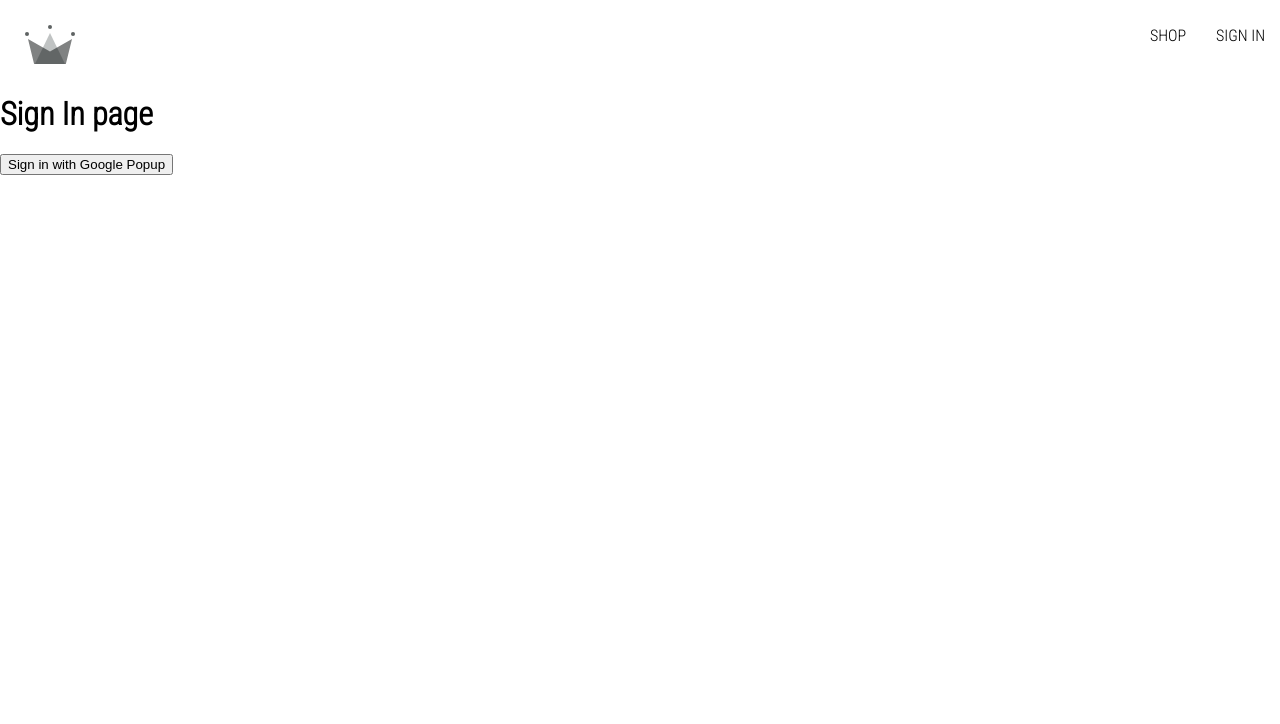
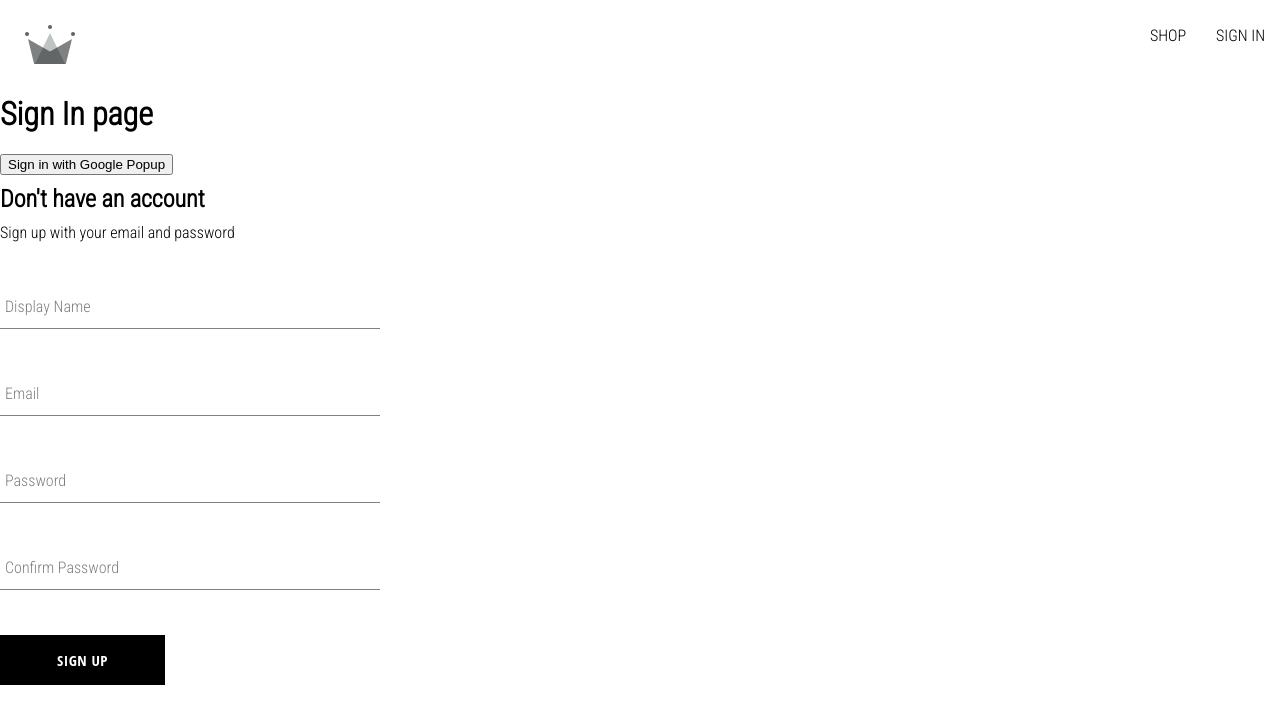
Before and after one commit to HrishiD89/CrownClothing, a React (Create React App) app: page /sign-in in a window 1280 px wide. Shown: the top 724 px of the page. Built offline with nearby package versions, Linux system fonts and the light colour scheme.

Commit message:
created sign up component

```diff
--- /dev/null
+++ b/src/Components/button/button.component.jsx
@@ -0,0 +1,24 @@
+// we know inside there are three button
+// default
+// inverted
+// goolge sign in
+
+import "./button.styles.scss";
+
+const BUTTON_TYPE_CLASSES = {
+  google: "google-sign-in",
+  inverted: "inverted",
+};
+
+const Button = ({ children, buttonType, ...otherProps }) => {
+  return (
+    <button
+      className={`button-container ${BUTTON_TYPE_CLASSES[buttonType]}`}
+      {...otherProps}
+    >
+      {children}
+    </button>
+  );
+};
+
+export default Button;
--- /dev/null
+++ b/src/Components/button/button.styles.scss
@@ -0,0 +1,46 @@
+.button-container {
+  min-width: 165px;
+  width: auto;
+  height: 50px;
+  letter-spacing: 0.5px;
+  line-height: 50px;
+  padding: 0 35px 0 35px;
+  font-size: 15px;
+  background-color: black;
+  color: white;
+  text-transform: uppercase;
+  font-family: 'Open Sans Condensed';
+  font-weight: bolder;
+  border: none;
+  cursor: pointer;
+  display: flex;
+  justify-content: center;
+
+  &:hover {
+    background-color: white;
+    color: black;
+    border: 1px solid black;
+  }
+
+  &.google-sign-in {
+    background-color: #4285f4;
+    color: white;
+
+    &:hover {
+      background-color: #357ae8;
+      border: none;
+    }
+  }
+
+  &.inverted {
+    background-color: white;
+    color: black;
+    border: 1px solid black;
+
+    &:hover {
+      background-color: black;
+      color: white;
+      border: none;
+    }
+  }
+}
--- /dev/null
+++ b/src/Components/form-input/form-input.component.jsx
@@ -0,0 +1,18 @@
+import "./form-input.styles.scss";
+
+const FormInput = ({ label, ...otherProps }) => {
+  return (
+    <div className="group">
+      <input className="form-input" {...otherProps} />
+      {label && (
+        <label
+          className={`${otherProps.length ? "shirnk" : ""} form-input-label`}
+        >
+          {label}
+        </label>
+      )}
+    </div>
+  );
+};
+
+export default FormInput;
--- /dev/null
+++ b/src/Components/form-input/form-input.styles.scss
@@ -0,0 +1,54 @@
+$sub-color: grey;
+$main-color: black;
+
+@mixin shrinkLabel {
+  top: -14px;
+  font-size: 12px;
+  color: $main-color;
+}
+
+.group {
+  position: relative;
+  margin: 45px 0;
+
+  .form-input {
+    background: none;
+    background-color: white;
+    color: $sub-color;
+    font-size: 18px;
+    padding: 10px 10px 10px 5px;
+    display: block;
+    width: 100%;
+    border: none;
+    border-radius: 0;
+    border-bottom: 1px solid $sub-color;
+    margin: 25px 0;
+
+    &:focus {
+      outline: none;
+    }
+
+    &:focus ~ .form-input-label {
+      @include shrinkLabel();
+    }
+  }
+
+  input[type='password'] {
+    letter-spacing: 0.3em;
+  }
+
+  .form-input-label {
+    color: $sub-color;
+    font-size: 16px;
+    font-weight: normal;
+    position: absolute;
+    pointer-events: none;
+    left: 5px;
+    top: 10px;
+    transition: 300ms ease all;
+
+    &.shrink {
+      @include shrinkLabel();
+    }
+  }
+}
--- /dev/null
+++ b/src/Components/sign-up-form/sign-up-form.component.jsx
@@ -0,0 +1,102 @@
+import { useState, useEffect } from "react";
+import {
+  createAuthUserWithEmailAndPassword,
+  createUserDocumentFromAuth,
+} from "../../utils/firebase/firebase.utils";
+
+import FormInput from "../form-input/form-input.component";
+import Button from "../button/button.component";
+
+import "./sign-up-form.style.scss";
+
+const defaultFormFields = {
+  displayName: "",
+  email: "",
+  password: "",
+  confirmPassword: "",
+};
+
+const SignUpForm = () => {
+  const [formFields, setFormFields] = useState(defaultFormFields);
+  const { displayName, email, password, confirmPassword } = formFields;
+
+  console.log(formFields);
+
+  const resetFormFields = () => {
+    setFormFields(defaultFormFields);
+  };
+
+  const handleSubmit = async (event) => {
+    event.preventDefault();
+    // check for password mathch
+    if (password !== confirmPassword) {
+      alert("passwords do not match");
+      return;
+    }
+
+    try {
+      const { user } = await createAuthUserWithEmailAndPassword(
+        email,
+        password
+      );
+
+      await createUserDocumentFromAuth(user, { displayName });
+      resetFormFields();
+    } catch (error) {
+      if (error.code === "auth/email-already-in-use") {
+        alert("This Email is already in use");
+        return;
+      } else {
+        alert(error);
+      }
+    }
+  };
+
+  const handleChange = (event) => {
+    const { name, value } = event.target;
+
+    setFormFields({ ...formFields, [name]: value });
+  };
+  return (
+    <div className="sign-up-container">
+      <h2>Don't have an account</h2>
+      <span>Sign up with your email and password</span>
+      <form onSubmit={handleSubmit}>
+        <FormInput
+          label="Display Name"
+          type="text"
+          required
+          onChange={handleChange}
+          name="displayName"
+          value={displayName}
+        />
+        <FormInput
+          label="Email"
+          type="email"
+          required
+          onChange={handleChange}
+          name="email"
+          value={email}
+        />
+        <FormInput
+          label="Password"
+          type="password"
+          required
+          onChange={handleChange}
+          name="password"
+          value={password}
+        />
+        <FormInput
+          label="Confirm Password"
+          type="password"
+          required
+          onChange={handleChange}
+          name="confirmPassword"
+          value={confirmPassword}
+        />
+        <Button type="submit">Sign Up</Button>
+      </form>
+    </div>
+  );
+};
+export default SignUpForm;
--- /dev/null
+++ b/src/Components/sign-up-form/sign-up-form.style.scss
@@ -0,0 +1,9 @@
+.sign-up-container{
+    display:flex;
+    flex-direction:column;
+    width:380px;
+
+    h2{
+        margin:10px 0;
+    }
+}
--- a/src/routes/sign-in/sign_in.component.jsx
+++ b/src/routes/sign-in/sign_in.component.jsx
@@ -1,7 +1,12 @@
+import { useEffect } from "react";
+import { getRedirectResult } from "firebase/auth";
 import {
+  auth,
   signInWithGooglePopup,
   createUserDocumentFromAuth,
 } from "../../utils/firebase/firebase.utils.js";
+
+import SignUpForm from "../../Components/sign-up-form/sign-up-form.component.jsx";
 
 const SignIn = () => {
   const logGoogleUser = async () => {
@@ -13,6 +18,7 @@
       {" "}
       <h1>Sign In page</h1>
       <button onClick={logGoogleUser}>Sign in with Google Popup</button>
+      <SignUpForm />
     </div>
   );
 };
--- a/src/utils/firebase/firebase.utils.js
+++ b/src/utils/firebase/firebase.utils.js
@@ -1,10 +1,11 @@
 import { initializeApp } from "firebase/app";
 import {
   getAuth,
-  signInWithRedirect,
   signInWithPopup,
   GoogleAuthProvider,
+  createUserWithEmailAndPassword,
 } from "firebase/auth";
+
 import { getFirestore, doc, getDoc, setDoc } from "firebase/firestore";
 
 // Your web app's Firebase configuration
@@ -20,18 +21,22 @@
 // Initialize Firebase
 const firebaseApp = initializeApp(firebaseConfig);
 
-const provider = new GoogleAuthProvider();
+const googlProvider = new GoogleAuthProvider();
 
-provider.setCustomParameters({
+googlProvider.setCustomParameters({
   prompt: "select_account",
 });
 
 export const auth = getAuth();
-export const signInWithGooglePopup = () => signInWithPopup(auth, provider);
+export const signInWithGooglePopup = () => signInWithPopup(auth, googlProvider);
 
 export const db = getFirestore();
 
-export const createUserDocumentFromAuth = async (userAuth) => {
+export const createUserDocumentFromAuth = async (
+  userAuth,
+  additionalInformation = { displayName: "mike" }
+) => {
+  if (!userAuth) return;
   const userDocRef = doc(db, "users", userAuth.uid);
   console.log(userDocRef);
 
@@ -46,15 +51,16 @@
         displayName,
         email,
         createdAt,
+        ...additionalInformation,
       });
     } catch (error) {
       console.log("error creating the user ", error.message);
     }
   }
   return userDocRef;
+};
 
-  // if user data doesn't exit ->create /set the doc with the data from userAuth in my Collection
-
-  //   check if userdata exit
-  // return userDocRef
+export const createAuthUserWithEmailAndPassword = async (email, password) => {
+  if (!email || !password) return;
+  return await createUserWithEmailAndPassword(auth, email, password);
 };
```
